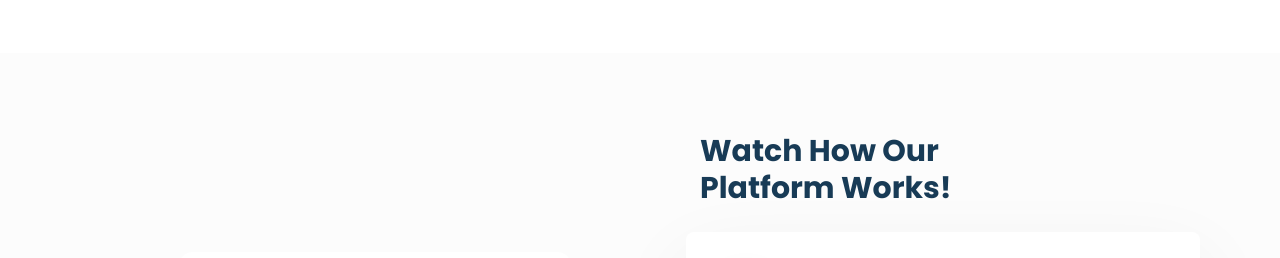
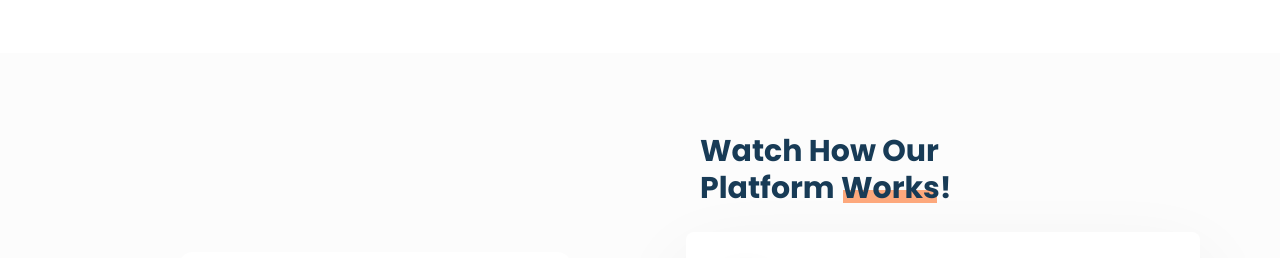
Before and after one commit to GitHubOshin/Chakri, a React (Create React App) app: page / in a window 1280 px wide. Shown: the part 1720-1978 px from the top of the page. Built offline with nearby package versions, Linux system fonts and the light colour scheme.

Commit message:
Update ServicesPageBlockB.js

```diff
--- a/src/components/servicesPage/ServicesPageBlockB.js
+++ b/src/components/servicesPage/ServicesPageBlockB.js
@@ -3,12 +3,13 @@ import { TextHeader } from '../Texts'
 function ServicesPageBlockB() {
   return (
     <div className="flex flex-col mobile:gap-[24px] max-w-[574px] screen1280:pl-[40px] laptop:pl-0">
-      <div className="pl-[24px]">
+      <div className="relative pl-[24px] h-fit">
         <TextHeader>
           Watch How Our
           <br />
           Platform Works!
         </TextHeader>
+        <div className="absolute z-10 bg-apricot mobile:left-[166.6px] mobile:top-[57px] laptop:left-[215px] laptop:top-[75px]  mobile:w-[94.16px] mobile:h-[12.74px] laptop:w-[127.99px] laptop:h-[20px]"></div>
       </div>
       <div className=" grid grid-cols-1 gap-y-[24px] mobile:mx-[10px] laptop:mx-0 ">
         {HowPlatformWorks.map((item) => {
```
